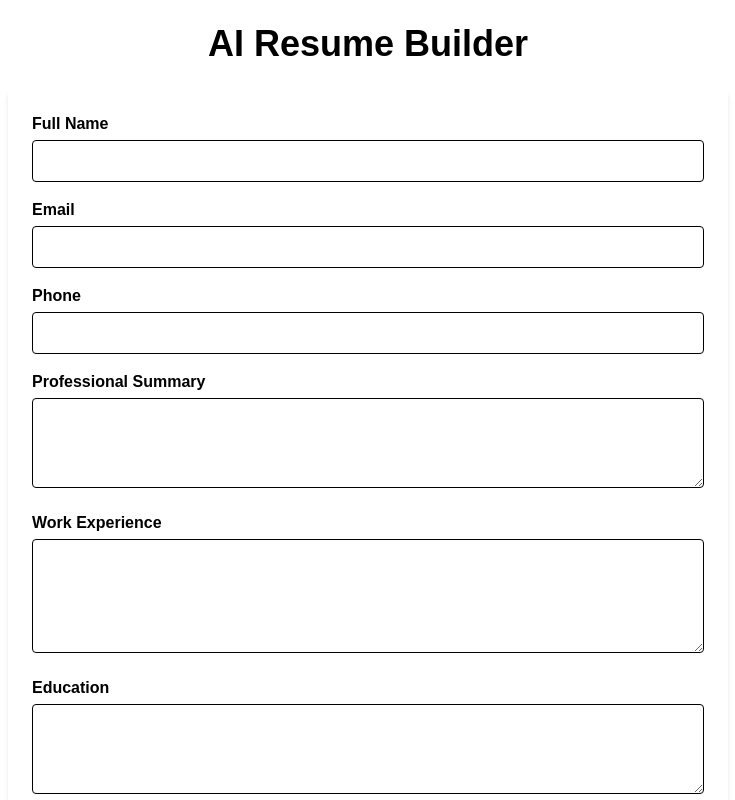
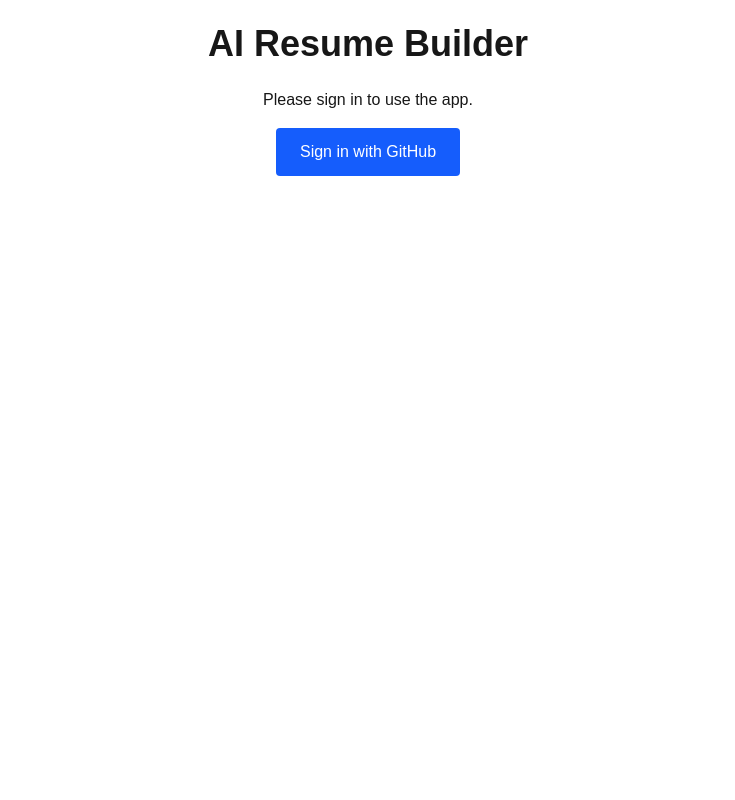
Before and after one commit to kanakkChauhan/ai-resume-builder, a Next.js app: page / in a window 1280 px wide. Shown: the top 800 px of the page, without its empty margins (272-1007 px from the left). Built offline with nearby package versions, Linux system fonts and the light colour scheme; no server answers.

Commit message:
Add SEO meta tags and Twitter share button

```diff
--- a/src/pages/index.tsx
+++ b/src/pages/index.tsx
@@ -1,11 +1,39 @@
-import { useState } from 'react';
-import jsPDF from 'jspdf';
+import { useState } from "react";
+import jsPDF from "jspdf";
+import { signIn, signOut, useSession } from "next-auth/react";
+import Head from 'next/head';
+
+<>
+<Head>
+<title>AI Resume Builder - Create Your Resume with AI</title>
+<meta name="description" content="Easily generate a professional resume using AI. Free and fast AI resume builder." />
+<meta name="viewport" content="width=device-width, initial-scale=1" />
+
+{/* Open Graph / Facebook */}
+<meta property="og:title" content="AI Resume Builder - Create Your Resume with AI" />
+<meta property="og:description" content="Easily generate a professional resume using AI. Free and fast AI resume builder." />
+<meta property="og:type" content="website" />
+<meta property="og:url" content="https://ai-resume-builder-93xtbn25k-kanaks-projects-20f76d01.vercel.app/" />
+<meta property="og:image" content="https://your-vercel-domain.vercel.app/og-image.png" />
+
+{/* Twitter */}
+<meta name="twitter:card" content="summary_large_image" />
+<meta name="twitter:title" content="AI Resume Builder - Create Your Resume with AI" />
+<meta name="twitter:description" content="Easily generate a professional resume using AI. Free and fast AI resume builder." />
+<meta name="twitter:image" content="https://your-vercel-domain.vercel.app/og-image.png" />
+</Head>
+
+{/* Your existing JSX here */}
+<main className="max-w-3xl mx-auto p-6">
+{/* ... your form and content */}
+</main>
+</>
 
 function downloadPDF(text: string) {
   const doc = new jsPDF();
   doc.setFontSize(12);
   doc.text(text, 10, 10);
-  doc.save('resume.pdf');
+  doc.save("resume.pdf");
 }
 
 type FormData = {
@@ -19,26 +47,26 @@ type FormData = {
 };
 
 export default function Home() {
+  const { data: session } = useSession();
+
   const [formData, setFormData] = useState<FormData>({
-    name: '',
-    email: '',
-    phone: '',
-    summary: '',
-    experience: '',
-    education: '',
-    skills: '',
+    name: "",
+    email: "",
+    phone: "",
+    summary: "",
+    experience: "",
+    education: "",
+    skills: "",
   });
 
   const [loading, setLoading] = useState(false);
   const [resumeOutput, setResumeOutput] = useState<string | null>(null);
   const [error, setError] = useState<string | null>(null);
 
-  // Handle form input changes
   function handleChange(e: React.ChangeEvent<HTMLInputElement | HTMLTextAreaElement>) {
-    setFormData(prev => ({ ...prev, [e.target.name]: e.target.value }));
+    setFormData((prev) => ({ ...prev, [e.target.name]: e.target.value }));
   }
 
-  // Submit form to API
   async function handleSubmit(e: React.FormEvent) {
     e.preventDefault();
     setLoading(true);
@@ -46,17 +74,15 @@ export default function Home() {
     setResumeOutput(null);
 
     try {
-      const res = await fetch('/api/generate', {
-        method: 'POST',
-        headers: {
-          'Content-Type': 'application/json',
-        },
+      const res = await fetch("/api/generate", {
+        method: "POST",
+        headers: { "Content-Type": "application/json" },
         body: JSON.stringify({ formData }),
       });
 
       if (!res.ok) {
         const data = await res.json();
-        throw new Error(data.error || 'Failed to generate resume');
+        throw new Error(data.error || "Failed to generate resume");
       }
 
       const data = await res.json();
@@ -68,9 +94,32 @@ export default function Home() {
     }
   }
 
+  if (!session) {
+    return (
+      <main className="max-w-3xl mx-auto p-6 text-center">
+        <h1 className="text-4xl font-bold mb-6">AI Resume Builder</h1>
+        <p className="mb-4">Please sign in to use the app.</p>
+        <button
+          onClick={() => signIn("github")}
+          className="bg-blue-600 text-white px-6 py-3 rounded hover:bg-blue-700"
+        >
+          Sign in with GitHub
+        </button>
+      </main>
+    );
+  }
+
   return (
     <main className="max-w-3xl mx-auto p-6">
-      <h1 className="text-4xl font-bold mb-6 text-center text-black">AI Resume Builder</h1>
+      <div className="flex justify-between items-center mb-6">
+        <h1 className="text-4xl font-bold">AI Resume Builder</h1>
+        <button
+          onClick={() => signOut()}
+          className="bg-red-600 text-white px-4 py-2 rounded hover:bg-red-700"
+        >
+          Sign out
+        </button>
+      </div>
 
       <form onSubmit={handleSubmit} className="space-y-4 bg-white p-6 rounded-md shadow-md">
         {/* Name */}
@@ -192,7 +241,7 @@ export default function Home() {
           disabled={loading}
           className="w-full bg-blue-600 text-white font-semibold py-3 rounded hover:bg-blue-700 transition"
         >
-          {loading ? 'Generating...' : 'Generate Resume'}
+          {loading ? "Generating..." : "Generate Resume"}
         </button>
       </form>
 
@@ -207,6 +256,26 @@ export default function Home() {
             onClick={() => downloadPDF(resumeOutput)}
             className="mt-4 bg-green-600 text-white py-2 px-4 rounded"
           >
+
+ {resumeOutput && (
+  <div className="mt-4">
+    <button
+      onClick={() => downloadPDF(resumeOutput)}
+      className="mr-4 bg-green-600 text-white py-2 px-4 rounded"
+    >
+      Download PDF
+    </button>
+    <a
+      href={`https://twitter.com/intent/tweet?text=Check%20out%20this%20AI%20Resume%20Builder%20I%20used!%20Generate%20your%20resume%20fast%20and%20free.%20${encodeURIComponent('https://ai-resume-builder-93xtbn25k-kanaks-projects-20f76d01.vercel.app/')}`}
+      target="_blank"
+      rel="noopener noreferrer"
+      className="inline-block bg-blue-500 hover:bg-blue-600 text-white py-2 px-4 rounded"
+    >
+      Share on Twitter
+    </a>
+  </div>
+)}
+
             Download PDF
           </button>
         )}
```
